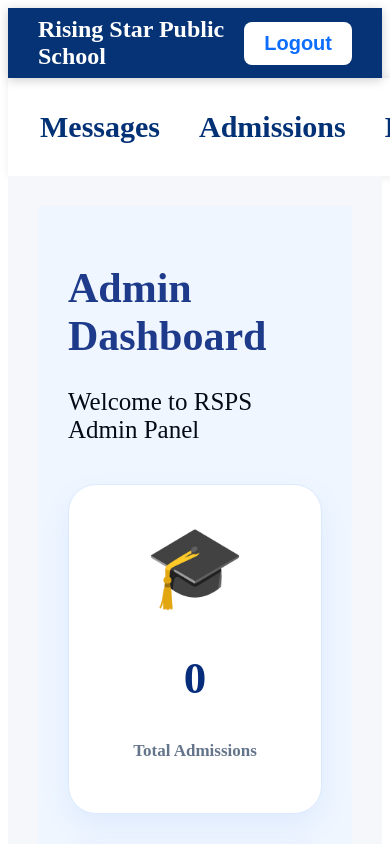
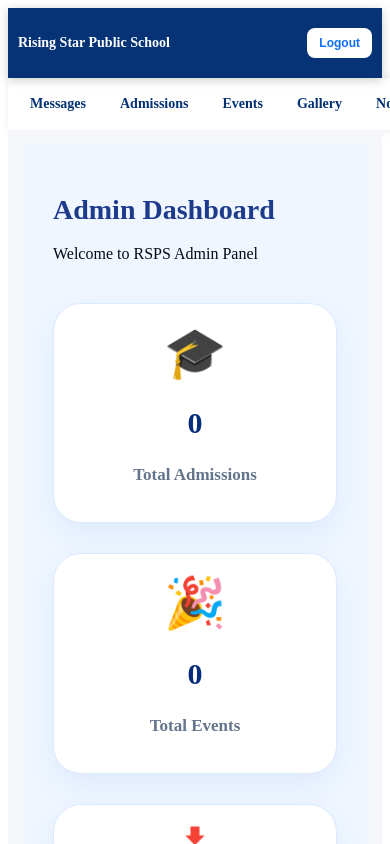
Before and after one commit to MangalaRajbhar18/risingstar-school-ui, a React (Create React App) app: page /admin/dashboard in a window 390 px wide. Shown: the top 844 px of the page. Built offline with nearby package versions, Linux system fonts and the light colour scheme; no server answers; sample sign-in values are in the browser's storage.

Commit message:
Made admin panel mobile responsive

```diff
--- a/src/components/AdminLayout.css
+++ b/src/components/AdminLayout.css
@@ -9,7 +9,7 @@
     justify-content:space-between;
     align-items:center;
 
-    padding:0 30px;
+    padding:0 20px;
 
     position:sticky;
     top:0;
@@ -26,17 +26,12 @@
 .logout-btn{
     background:white;
     color:#0d6efd;
-
     border:none;
     padding:10px 20px;
-
     border-radius:8px;
     font-weight:bold;
-    font-size: 20px;
-
     cursor:pointer;
 }
-
 
 
 /* ===== MAIN ===== */
@@ -47,13 +42,11 @@
 }
 
 
-
 /* ===== SIDEBAR ===== */
 
 .admin-sidebar{
     width:250px;
     background:#ffffff;
-
     box-shadow:2px 0 10px rgba(0,0,0,0.1);
 
     padding:20px;
@@ -65,24 +58,22 @@
 
 .admin-sidebar a{
     text-decoration:none;
-
     color:#033176;
 
-    font-size:30px;
+    font-size:18px;
     font-weight:600;
 
     padding:12px;
-
     border-radius:10px;
 
     transition:0.3s;
 }
 
-.admin-sidebar a:hover{
+.admin-sidebar a:hover,
+.admin-sidebar a.active{
     background:#0d6efd;
     color:white;
 }
-
 
 
 /* ===== CONTENT ===== */
@@ -94,7 +85,6 @@
 }
 
 
-
 /* ===== SIDEBAR LOGOUT ===== */
 
 .sidebar-logout{
@@ -104,22 +94,35 @@
     color:white;
 
     border:none;
-
     padding:12px;
 
     border-radius:10px;
 
     font-weight:bold;
-    font-size: 30px;
+    font-size:18px;
 
     cursor:pointer;
 }
 
 
+/* ================================= */
+/* MOBILE RESPONSIVE */
+/* ================================= */
 
-/* ===== RESPONSIVE ===== */
+@media (max-width: 768px){
 
-@media(max-width:768px){
+    .admin-navbar{
+        padding:0 10px;
+    }
+
+    .admin-logo{
+        font-size:14px;
+    }
+
+    .logout-btn{
+        padding:8px 12px;
+        font-size:12px;
+    }
 
     .admin-main{
         flex-direction:column;
@@ -129,5 +132,24 @@
         width:100%;
         flex-direction:row;
         overflow-x:auto;
+        gap:10px;
+        padding:10px;
+    }
+
+    .admin-sidebar a{
+        white-space:nowrap;
+        font-size:14px;
+        padding:8px 12px;
+    }
+
+    .sidebar-logout{
+        font-size:14px;
+        padding:8px 12px;
+        margin-top:0;
+        white-space:nowrap;
+    }
+
+    .admin-content{
+        padding:15px;
     }
 }
--- a/src/pages/admin/AdminAdmissions.css
+++ b/src/pages/admin/AdminAdmissions.css
@@ -133,16 +133,25 @@
 
 
 
-/* RESPONSIVE */
+@media (max-width:768px){
 
-@media(max-width:768px){
-
-  .admin-admission-page{
-    padding: 15px;
+  .dashboard-top h1{
+    font-size:28px;
   }
 
-  .admin-admission-header h1{
-    font-size: 26px;
+  .dashboard-top p{
+    font-size:16px;
   }
 
+  .dashboard-card{
+    padding:20px;
+  }
+
+  .dashboard-icon{
+    font-size:50px;
+  }
+
+  .dashboard-card h2{
+    font-size:30px;
+  }
 }
--- a/src/pages/admin/AdminDashboard.css
+++ b/src/pages/admin/AdminDashboard.css
@@ -83,3 +83,26 @@
   font-size:17px;
   font-weight:600;
 }
+
+@media (max-width:768px){
+
+  .dashboard-top h1{
+    font-size:28px;
+  }
+
+  .dashboard-top p{
+    font-size:16px;
+  }
+
+  .dashboard-card{
+    padding:20px;
+  }
+
+  .dashboard-icon{
+    font-size:50px;
+  }
+
+  .dashboard-card h2{
+    font-size:30px;
+  }
+}
```
